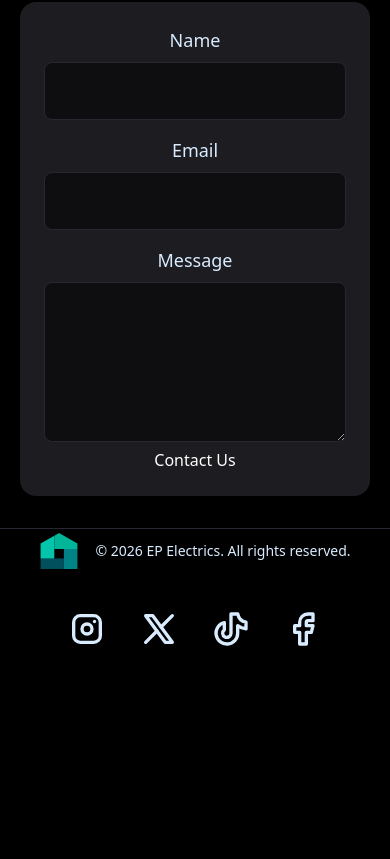
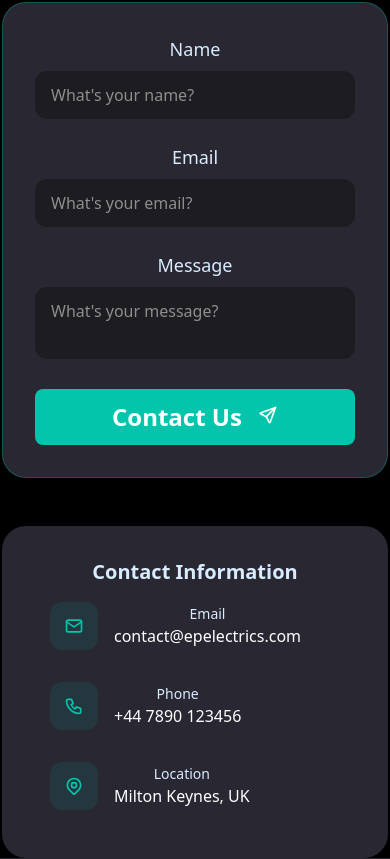
Before and after one commit to AmeerSH64/EP-Electrics-Site, a React (Vite) app: page / in a window 390 px wide. Shown: the part 2813-3672 px from the top of the page. Before the commit the page ends 3470 px from the top, so only its background shows below. Built offline with nearby package versions, Linux system fonts and the light colour scheme.

Commit message:
Finished Contact Section

```diff
--- a/src/constants/index.js
+++ b/src/constants/index.js
@@ -1,4 +1,4 @@
-import { IconBrandFacebook, IconBrandInstagram, IconBrandTiktok, IconBrandX } from "@tabler/icons-react";
+import { IconBrandFacebook, IconBrandInstagram, IconBrandTiktok, IconBrandX, IconMail, IconMapPin, IconPhone } from "@tabler/icons-react";
 
 const socials = [
   { name: "Instagram", href: "#", icon: IconBrandInstagram },
@@ -30,7 +30,29 @@ const testimonials = [
   },
 ]
 
+const contactInfo = [
+  {
+    icon: IconMail,
+    label: "Email",
+    value: "contact@epelectrics.com",
+    href: "mailto:contact@epelectrics.com",
+  },
+  {
+    icon: IconPhone,
+    label: "Phone",
+    value: "+44 7890 123456",
+    href: "tel:+447890123456",
+  },
+  {
+    icon: IconMapPin,
+    label: "Location",
+    value: "Milton Keynes, UK",
+    href: "https://maps.google.com/?q=Milton Keynes, UK",
+  },
+]
+
 export {
   socials,
-  testimonials
+  testimonials,
+  contactInfo,
 };
--- a/src/index.css
+++ b/src/index.css
@@ -112,7 +112,7 @@ section {
 
     .btn-primary {
       @apply flex absolute top-4 right-3 xl:top-2 xl:right-2 bg-primary
-      text-white lg:text-3xl text-xl font-bold p-2 px-5 rounded-lg
+      text-white text-xl font-bold p-2 px-5 rounded-lg
        justify-center cursor-pointer transition-shadow duration-300 ease-in-out;
 
       &:hover {
@@ -196,6 +196,8 @@ section {
   }
 
   .contact {
+    @apply flex flex-col items-center justify-center;
+
     form {
       @apply w-full;
     }
@@ -204,21 +206,136 @@ section {
       @apply block text-white-50 mb-2 text-lg font-medium;
     }
 
-    input {
-      @apply w-full bg-black-100 border border-black-200 rounded-lg p-4 mb-4
-      text-white-50 placeholder-white-50 focus:outline-none focus:border-primary
-      transition-all duration-300 ease-in-out;
+    input, textarea {
+      @apply w-full bg-black-50 px-4 py-3 rounded-xl focus:border-primary
+      focus:ring-1 focus:ring-primary outline-none transition-all;
     }
     textarea {
-      @apply w-full h-40 bg-black-100 border border-black-200 rounded-lg p-4
-      text-white-50 placeholder-white-50 focus:outline-none focus:border-primary
-      transition-all duration-300 ease-in-out;
+      @apply resize-none;
+    }
+
+    button {
+      @apply bg-primary text-white text-2xl font-bold p-3 rounded-lg
+      w-80 justify-center cursor-pointer transition-shadow duration-300 ease-in-out;
+
+      &:hover {
+        box-shadow: 0 0 15px var(--color-secondary);
+      }
     }
   }
 
   footer {
+    @apply p-4;
+
     .logo {
       @apply w-10 h-10 pt-1 cursor-pointer transition-all duration-300 ease-in-out;
     }
   }
 }
+
+@layer utilities {
+
+  @keyframes fade-in {
+    from {
+      opacity: 0;
+      transform: translateY(20px);
+      filter: blur(10px);
+    }
+    to {
+      opacity: 1;
+      transform: translateY(0);
+      filter: blur(0);
+    }
+  }
+
+  @keyframes slow-drift {
+    0%, 100% {
+      transform: translate(0, 0);
+    }
+    25% {
+      transform: translate(20px, -30px);
+    }
+    50% {
+      transform: translate(-15px, -20px);
+    }
+    75% {
+      transform: translate(30px, 10px);
+    }
+  }
+
+  @keyframes animated-border {
+    0% {
+      stroke-dashoffset: 400;
+    }
+    100% {
+      stroke-dashoffset: -550;
+    }
+  }
+
+  @keyframes float {
+    0%, 100% {
+      transform: translateY(0);
+    }
+    50% {
+      transform: translateY(-10px);
+    }
+  }
+
+  @keyframes marquee {
+    0% {
+      transform: translateX(0%);
+    }
+    100% {
+      transform: translateX(-50%);
+    }
+  }
+
+  .animate-fade-in {
+    animation: fade-in 0.8s ease-out both;
+  }
+
+  .animation-delay-100 {
+    animation-delay: 100ms;
+  }
+  .animation-delay-200 {
+    animation-delay: 200ms;
+  }
+  .animation-delay-300 {
+    animation-delay: 300ms;
+  }
+  .animation-delay-400 {
+    animation-delay: 400ms;
+  }
+  .animation-delay-500 {
+    animation-delay: 500ms;
+  }
+  .animation-delay-600 {
+    animation-delay: 600ms;
+  }
+  .animation-delay-800 {
+    animation-delay: 800ms;
+  }
+
+  .group:hover .animated-border-path {
+    animation: animated-border 1.5s linear infinite;
+  }
+
+  .animated-border:hover {
+    background-color: color-mix(in srgb, #26c4b8 15%, transparent);
+    backdrop-filter: blur(16px);
+    box-shadow: 0 0 20px color-mix(in srgb, #26c4b8 20%, transparent);
+  }
+
+  .animate-float {
+    animation: float 4s ease-in-out infinite;
+  }
+
+  .animate-marquee {
+    animation: marquee 30s linear infinite;
+  }
+
+  .timeline-glow {
+    box-shadow: 0 0 4px color-mix(in srgb, var(--color-primary) 35%, transparent),
+        0 0 80px color-mix(in srgb, var(--color-primary) 25%, transparent);
+  }
+}
--- a/src/sections/Contact.jsx
+++ b/src/sections/Contact.jsx
@@ -1,29 +1,60 @@
+import { IconSend } from "@tabler/icons-react"
+import { contactInfo } from "../constants"
+
 const Contact = () => {
   return (
     <section id="contact" className="contact">
       <div className="section-padding text-center">
-        <h2 className="md:text-7xl text-3xl">Get in Touch</h2>
+        <h2 className="md:text-7xl text-3xl">
+          Get in <span className="font-semibold text-primary">Touch</span>
+        </h2>
         <p className="md:text-2xl text-white-50 mb-8">
           Request a quote or learn more
         </p>
-        <div className="flex-center mb-8 rounded-2xl bg-black-50 p-6 md:p-12">
-          <form>
+        <div className="grid lg:grid-cols-2 gap-12 max-w-5xl mx-auto">
+          <div className="bg-black-200 p-8 rounded-3xl border border-primary/30 animate-fade-in animation-delay-300">
+            <form className="space-y-6">
               <div>
                 <label htmlFor="name">Name</label>
-              <input type="text" id="name" name="name" />
+                <input type="text" id="name" name="name" placeholder="What's your name?" />
               </div>
               <div>
                 <label htmlFor="email">Email</label>
-              <input type="email" id="email" name="email" />
+                <input type="email" id="email" name="email" placeholder="What's your email?" />
               </div>
               <div>
                 <label htmlFor="message">Message</label>
-              <textarea id="message" name="message"></textarea>
+                <textarea id="message" name="message" placeholder="What's your message?"></textarea>
               </div>
               <a href="mailto:contact@epelctrics.com">
-              <button>Contact Us</button>
+                <button className="flex flex-row gap-4">
+                  Contact Us<IconSend className="w-5 h-5 mt-1" />
+                </button>
               </a>
             </form>
+          </div>
+
+          <div className="space-y-6 animate-fade-in animation-delay-400">
+            <div className="bg-black-200 rounded-3xl p-8">
+              <h3 className="text-white-50 text-xl font-semibold">Contact Information</h3>
+              <div>
+                {contactInfo.map((item, i) => (
+                  <a key={i} href={item.href}
+                  className="flex items-center gap-4 p-4 rounded-xl hover:bg-black-100 transition-colors group">
+                    <div className="w-12 h-12 rounded-xl bg-primary/10 flex items-center justify-center group-hover:bg-primary/20 transition-colors">
+                      <item.icon className="w-5 h-5 text-primary" />
+                    </div>
+                    <div>
+                      <div className="text-sm text-white-50">
+                        {item.label}
+                      </div>
+                      <div className="font-medium">{item.value}</div>
+                    </div>
+                  </a>
+                ))}
+              </div>
+            </div>
+          </div>
         </div>
       </div>
     </section>
```
Lines whose indentation alone changed are shown as unchanged.
